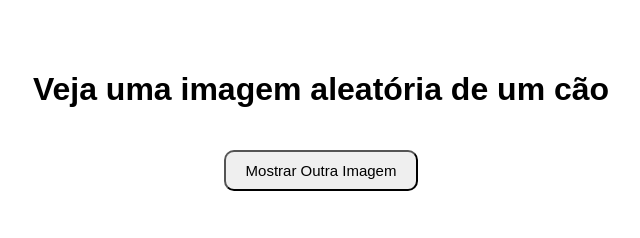
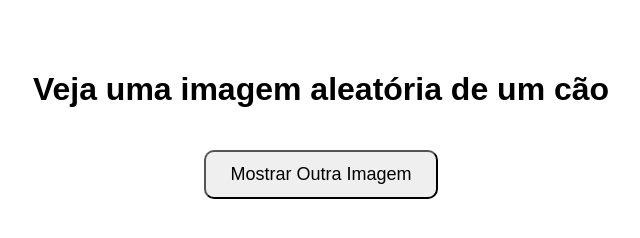
Before and after one commit to Daviluca05/Aplica-oAPI, a plain HTML site: page index.html in a window 1280 px wide. Shown: the whole page, without its empty margins (319-959 px from the left). Drawn offline with Linux system fonts and the light colour scheme; no server answers.

Commit message:
Update index.html

```diff
--- a/index.html
+++ b/index.html
@@ -10,11 +10,13 @@
             display: flex;
             flex-direction: column;
             align-items: center;
-            margin-top: 50px;
+            margin: 20px;
+            padding: 0;
         }
         #dog-image img {
-            width: 300px;
-            height: 300px;
+            width: 100%;
+            max-width: 300px;
+            height: auto;
             object-fit: cover;
             border-radius: 10px;
         }
@@ -23,8 +25,7 @@
             padding: 10px 20px;
             font-size: 16px;
             color: black;
-            font-size: 15px;
-            border-radius:10px;
+            border-radius: 10px;
             cursor: pointer;
             transition: background-color 0.3s ease;
         }
@@ -32,6 +33,16 @@
         button:hover {
             background-color: rgb(85, 197, 81);
             font-weight: bold;
+        }
+
+        @media (min-width: 768px) {
+            body {
+                margin-top: 50px;
+            }
+            button {
+                font-size: 18px;
+                padding: 12px 24px;
+            }
         }
 
     </style>
```
